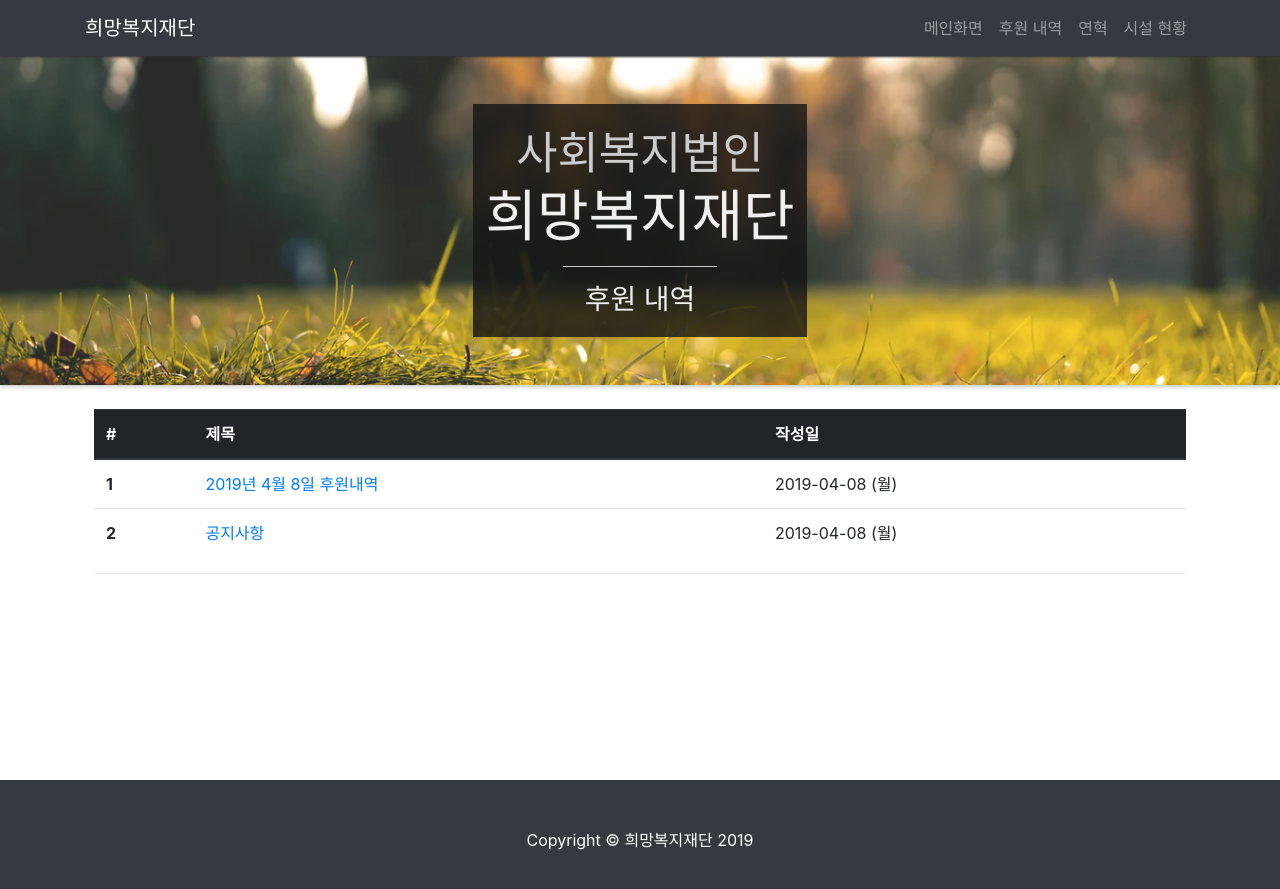
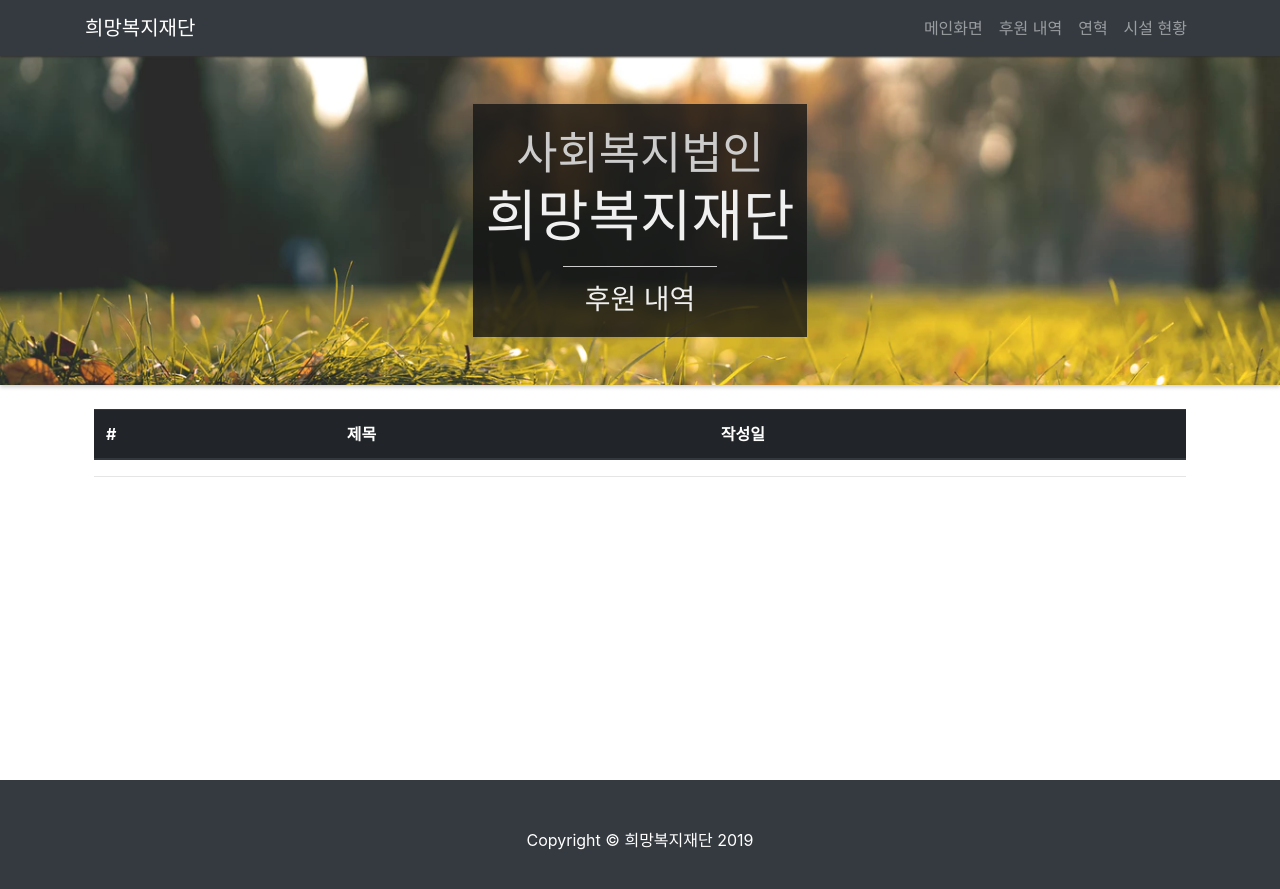
Before and after one commit to somang-garden/somang-garden.github.com, a Jekyll site: the page built from donations/index.html, in a window 1280 px wide. Shown: the top 889 px of the page. Built offline with Jekyll 4.4.1, drawn with Linux system fonts in a browser that asks for light colours; the list of posts is cut into pages by our own code.

Commit message:
Compatibility Problem
* 일부 브라우저에서 webp를 지원하지 않음을 확인하여 png로 바꿨습니다.
* 후원내역을 html로 작성하기로 결정하였습니다.

```diff
--- a/_posts/2019-04-08-후원내역.md
+++ /dev/null
@@ -1,7 +0,0 @@
----
-layout: post
-title:  "2019년 4월 8일 후원내역"
-slug: "donation-log"
-date:   2019-04-08 18:26:12 +0900
----
-후원 내역은 마크다운으로 작성하시면 됩니다.
--- a/about.html
+++ b/about.html
@@ -3,7 +3,7 @@
 title: 희망복지재단 소개
 ---
 
-<header class="py-5 bg-image-full text-center" style="background-image: url('img/index-1.webp');">
+<header class="py-5 bg-image-full text-center" style="background-image: url('img/index-1.png');">
   <div class="wfh-header-bg">
     <h1 class="display-4"><small style="color: #cccccc;">사회복지법인</small><br><b>희망복지재단</b></h1>
     <hr style="width: 50%; border-color: #cccccc;">
--- a/donations/index.html
+++ b/donations/index.html
@@ -6,7 +6,7 @@
 
 </style>
 
-<header class="py-5 bg-image-full text-center" style="background-image: url('/img/index-1.webp');">
+<header class="py-5 bg-image-full text-center" style="background-image: url('/img/index-1.png');">
   <div class="wfh-header-bg">
     <h1 class="display-4"><small style="color: #cccccc;">사회복지법인</small><br><b>희망복지재단</b></h1>
     <hr style="width: 50%; border-color: #cccccc;">
--- a/history.html
+++ b/history.html
@@ -9,7 +9,7 @@
   }
 </style>
 
-<header class="py-5 bg-image-full text-center" style="background-image: url('img/index-1.webp');">
+<header class="py-5 bg-image-full text-center" style="background-image: url('img/index-1.png');">
   <div class="wfh-header-bg">
     <h1 class="display-4"><small style="color: #cccccc;">사회복지법인</small><br><b>희망복지재단</b></h1>
     <hr style="width: 50%; border-color: #cccccc;">
--- a/index.html
+++ b/index.html
@@ -9,7 +9,7 @@
 </header>
 -->
 
-<section class="py-5 bg-image-full text-center" style="background-image: url(img/index-1.webp);">
+<section class="py-5 bg-image-full text-center" style="background-image: url(img/index-1.png);">
   <div class=" wfh-header-bg">
     <h1 class="display-4"><small style="color: #cccccc;">사회복지법인</small><br><b>희망복지재단</b></h1>
     <hr style="width: 50%; border-color: #cccccc;">
@@ -27,7 +27,7 @@
 </section>
 
 <!-- Image Section - set the background image for the header in the line below -->
-<section class="py-5 bg-image-full" style="background-image: url(img/index-2.webp);">
+<section class="py-5 bg-image-full" style="background-image: url(img/index-2.png);">
   <!-- Put anything you want here! There is just a spacer below for demo purposes! -->
   <div style="height: 200px;"></div>
 </section>
--- a/status.html
+++ b/status.html
@@ -9,7 +9,7 @@
   }
 </style>
 
-<header class="py-5 bg-image-full text-center" style="background-image: url('img/index-1.webp');">
+<header class="py-5 bg-image-full text-center" style="background-image: url('img/index-1.png');">
   <div class="wfh-header-bg">
     <h1 class="display-4"><small style="color: #cccccc;">사회복지법인</small><br><b>희망복지재단</b></h1>
     <hr style="width: 50%; border-color: #cccccc;">
@@ -18,10 +18,6 @@
 </header>
 
 <div class="container px-0 py-3">
-  <!--
-  <h1>연혁 <small class="d-none d-md-inline" style="color: gray;">History</small></h1>
-  <hr>
-  -->
   <p class="lead text-right px-3">2019년 3월 기준</p>
   <h3 class="px-3">1. 일반 현황</h3>
   <div class="table-responsive">
```
Also changed, not shown: _layouts/post.html (+8 -2 lines), _posts/2019-04-08-공지사항.md (deleted, +0 -11 lines), img/index-1.png (added), img/index-2.png (added).
